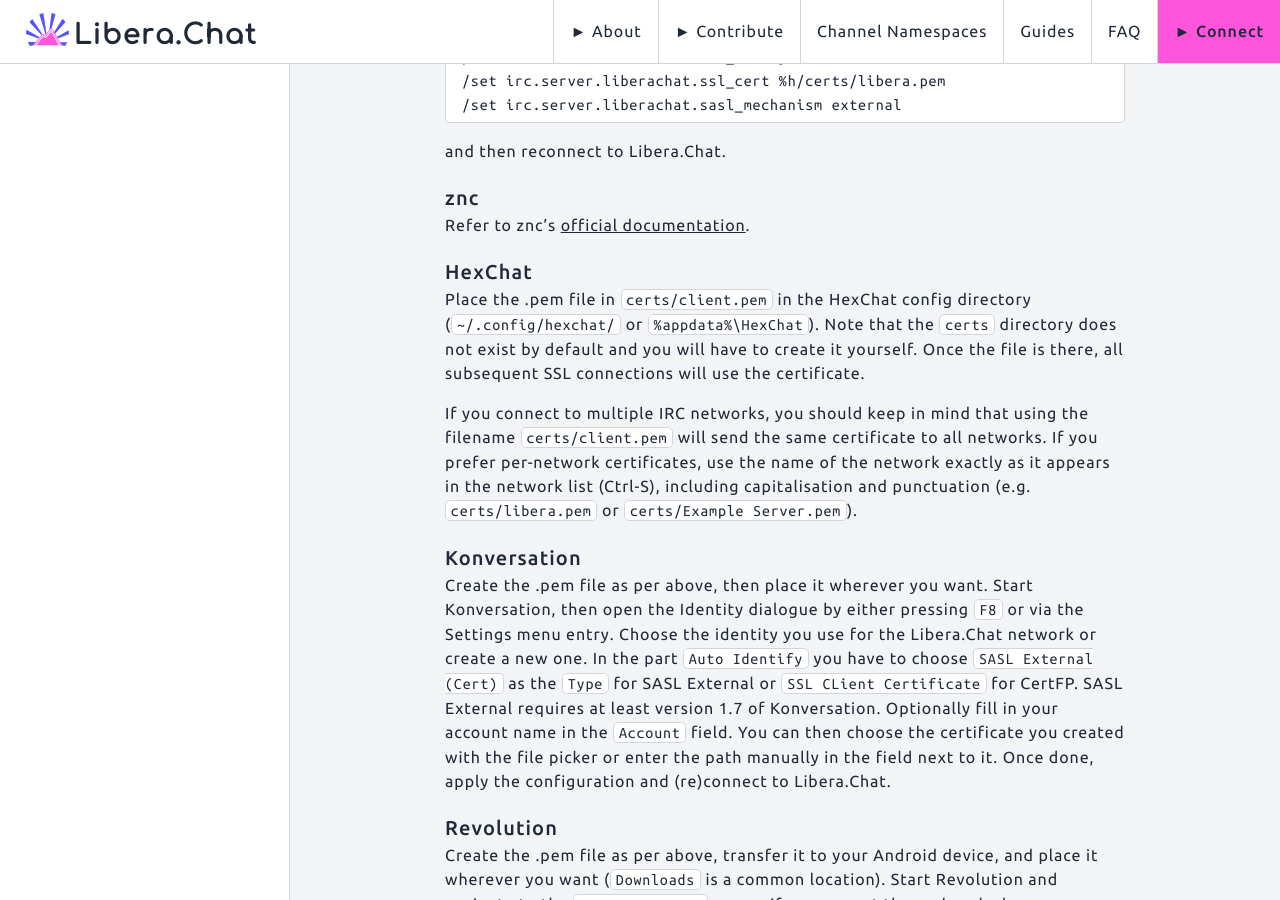
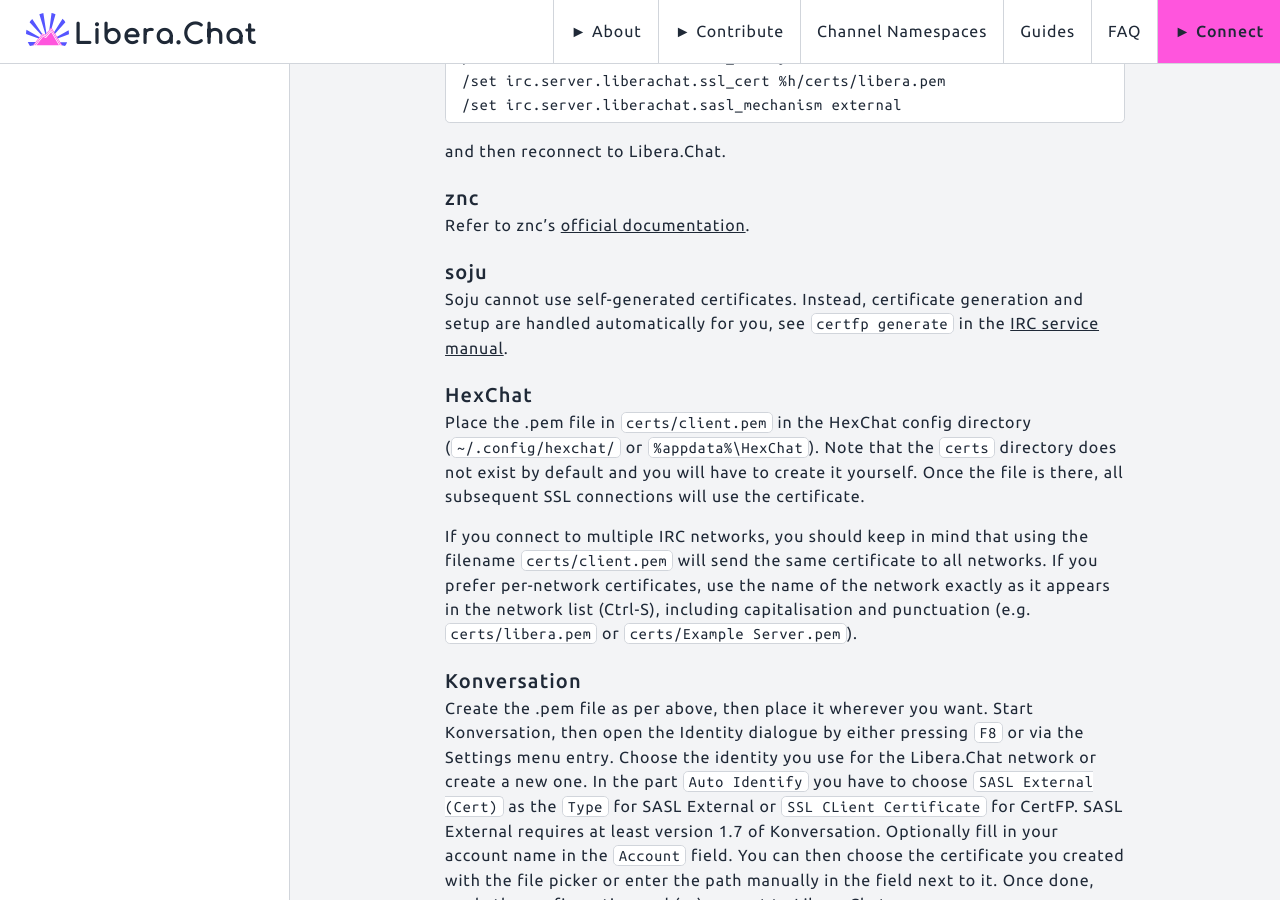
Before and after one commit to Libera-Chat/libera-chat.github.io, a Jekyll site: the page built from content/_guides/certfp.md, in a window 1280 px wide and 900 px high, scrolled down 1967 px. Built offline with Jekyll 4.4.1, drawn with Linux system fonts in a browser that asks for light colours.

Commit message:
document certfp auth via soju

```diff
--- a/content/_guides/certfp.md
+++ b/content/_guides/certfp.md
@@ -116,6 +116,12 @@
 
 Refer to znc's [official documentation](https://wiki.znc.in/Cert).
 
+### soju
+
+Soju cannot use self-generated certificates.
+Instead, certificate generation and setup are handled automatically for you,
+see `certfp generate` in the [IRC service manual](https://soju.im/doc/soju.1.html#IRC_SERVICE).
+
 ### HexChat
 
 Place the .pem file in `certs/client.pem` in the HexChat config
```
